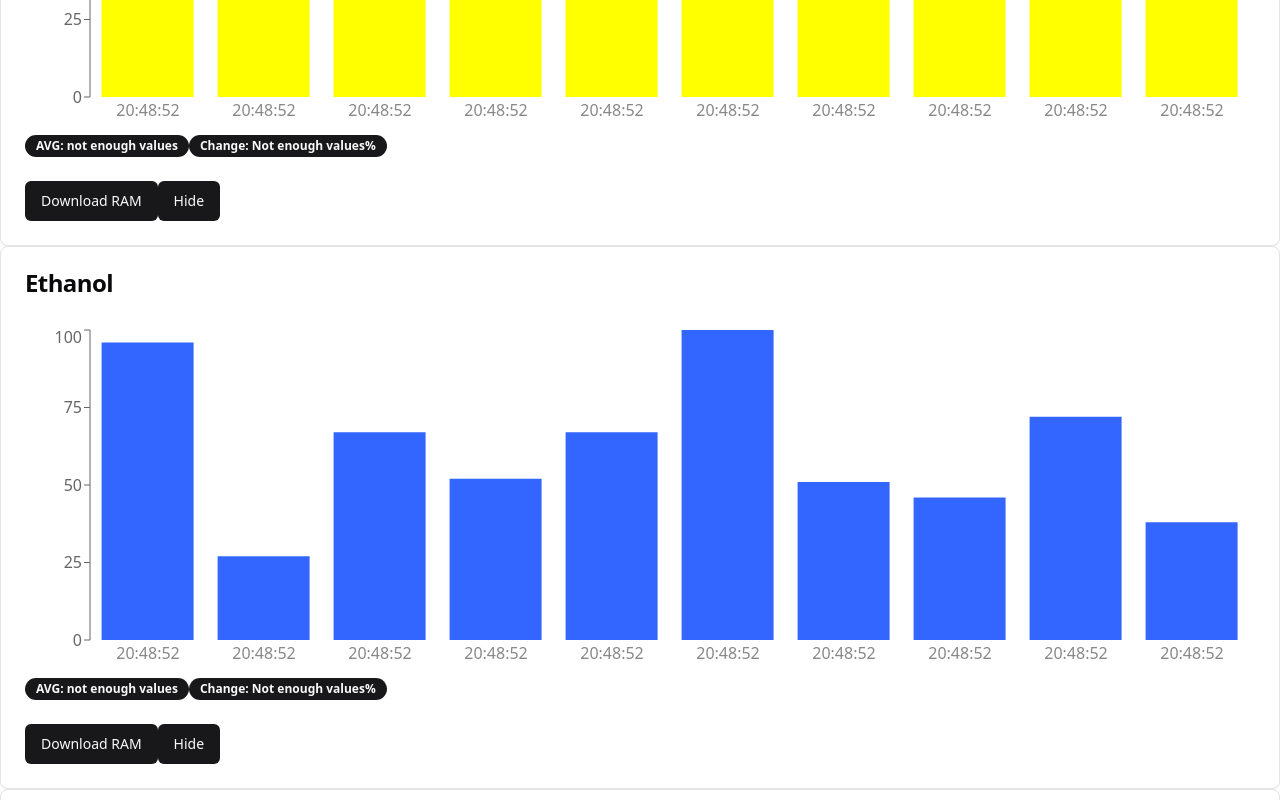
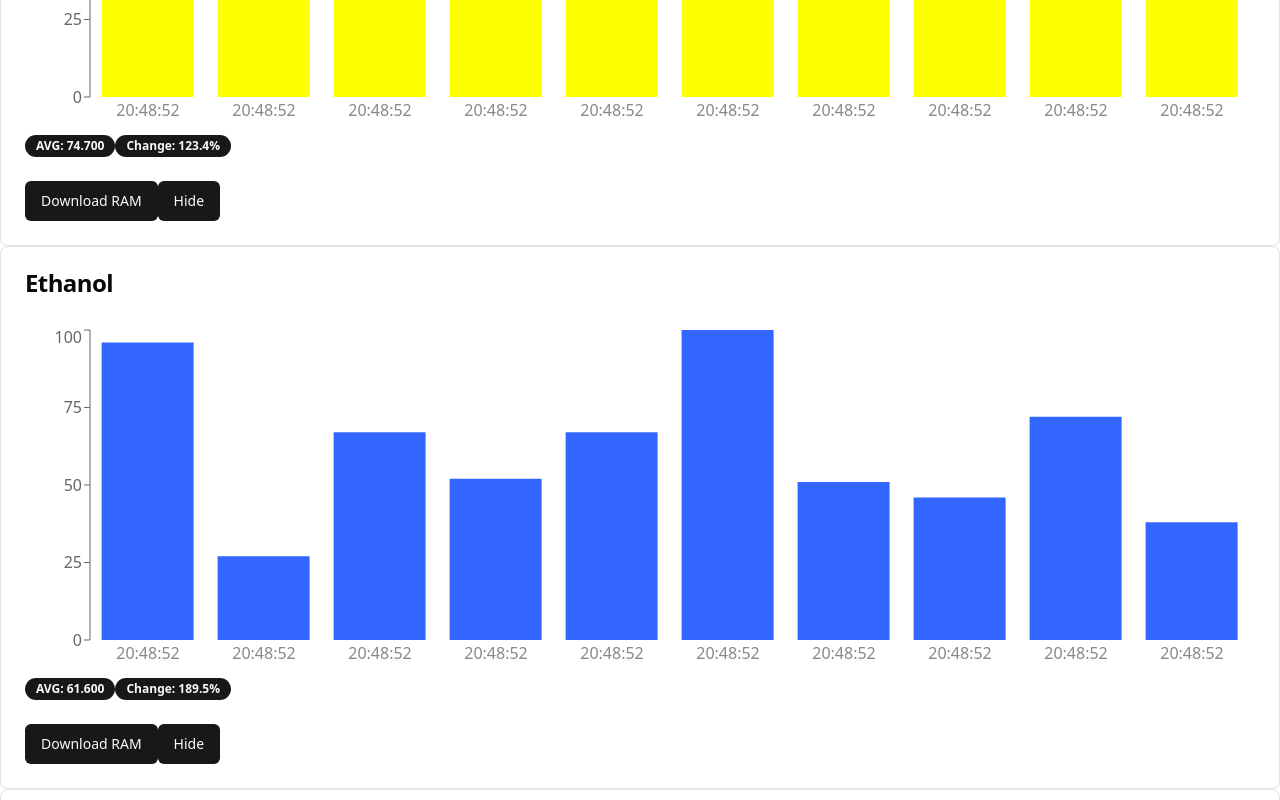
Before and after one commit to Nierhain/SensorData, a Next.js app in the folder sensor-next/: page / in a window 1280 px wide. Shown: the part 840-1640 px from the top of the page. Built offline with nearby package versions, Linux system fonts and the light colour scheme.

Commit message:
forgot some functions

```diff
--- a/sensor-next/src/pages/index.tsx
+++ b/sensor-next/src/pages/index.tsx
@@ -179,7 +179,15 @@ export default function Home() {
   useEffect(() => {
     setAvgMono(avgData(monoxide_test_data));
     setChangeMono(calcChange(monoxide_test_data));
-  }, [monoxide_test_data]);
+    setAvgDio(avgData(dioxide_test_data));
+    setChangeDio(calcChange(dioxide_test_data));
+    setAvgEth(avgData(ethanol_test_data));
+    setChangeEth(calcChange(ethanol_test_data));
+    setAvgMeth(avgData(methanol_test_data));
+    setChangeMeth(calcChange(methanol_test_data));
+    setAvgComb(avgData(combustible_test_data));
+    setChangeComb(calcChange(combustible_test_data));
+  }, [monoxide_test_data, dioxide_test_data, ethanol_test_data, methanol_test_data, combustible_test_data]);
 
 
 //Funktion, um den Content anzuzeigen/ zu verstecken
```
